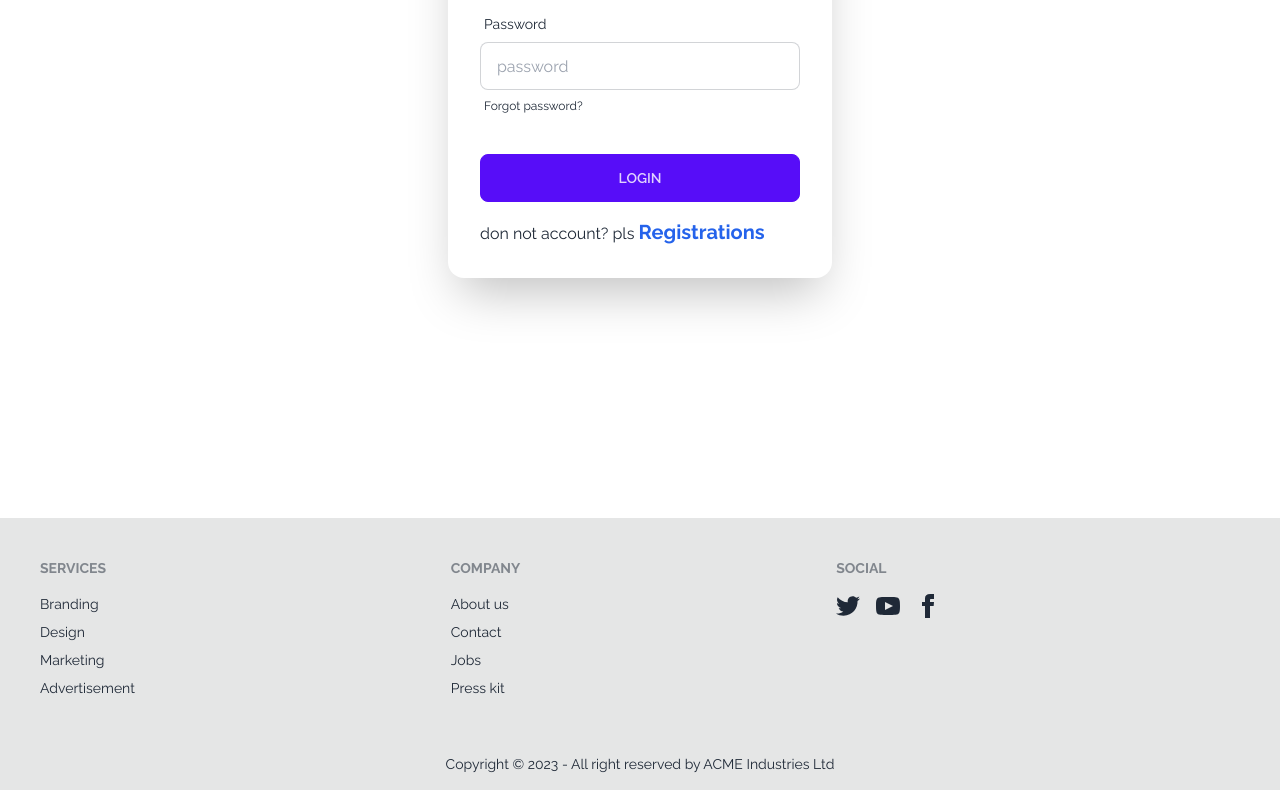
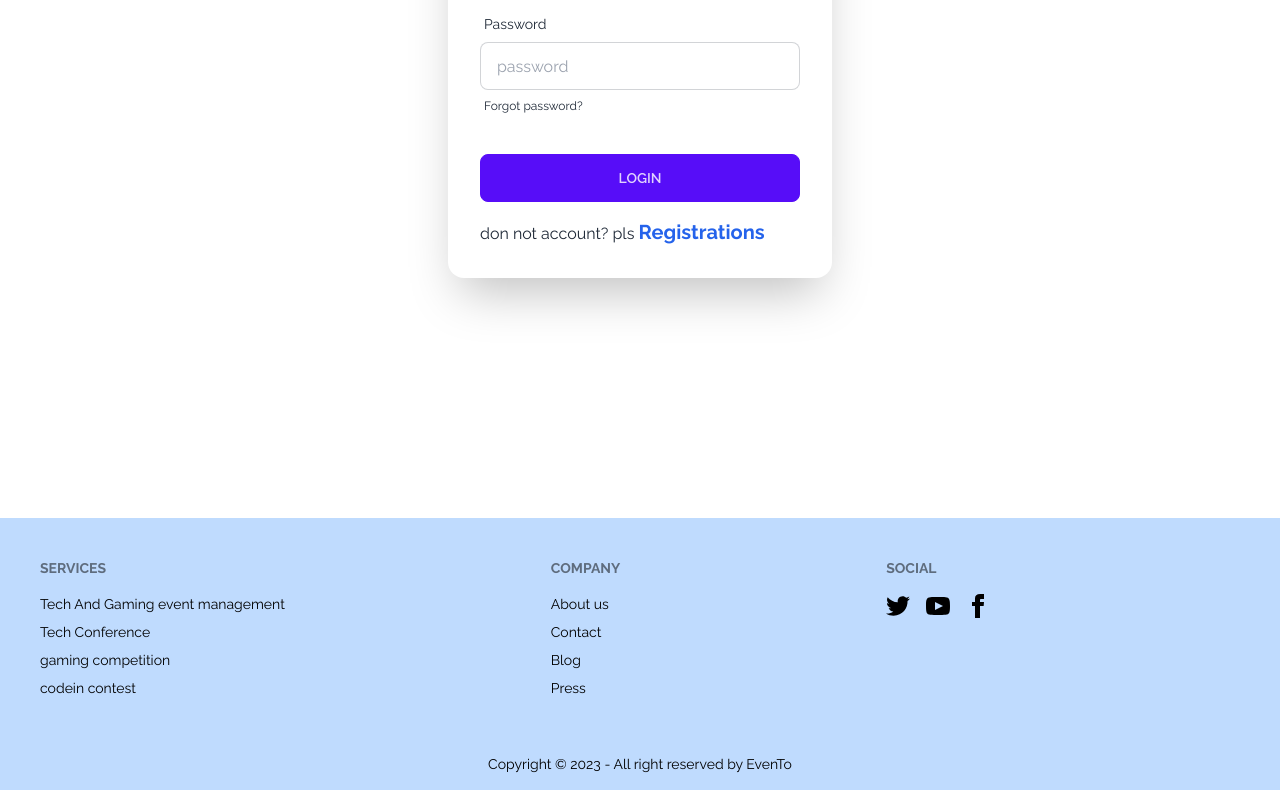
Before and after one commit to Foysal79/Tech-and-gameing-Event-Management-react, a React (Vite) app: page /login in a window 1280 px wide. Shown: the part 298-1088 px from the top of the page. Built offline with nearby package versions, Linux system fonts and the light colour scheme; no server answers.

Commit message:
add my team sesstion

```diff
--- a/src/Home/Home.jsx
+++ b/src/Home/Home.jsx
@@ -13,7 +13,9 @@ const Home = () => {
     return (
         <div className='space-y-10'>
 
+
             <SimpleSlider></SimpleSlider>
+
             <RecentEvent></RecentEvent>
             <PopularEvent></PopularEvent>
 
--- a/src/Pages/Copyright.jsx
+++ b/src/Pages/Copyright.jsx
@@ -2,9 +2,9 @@ import React from 'react';
 
 const Copyright = () => {
     return (
-        <footer className="footer footer-center p-4 bg-base-300 text-base-content ">
+        <footer className="footer footer-center p-4  bg-blue-200 text-black  ">
   <aside>
-    <p>Copyright © 2023 - All right reserved by ACME Industries Ltd</p>
+    <p>Copyright © 2023 - All right reserved by EvenTo</p>
   </aside>
 </footer>
     );
--- a/src/Pages/Footer.jsx
+++ b/src/Pages/Footer.jsx
@@ -1,21 +1,23 @@
+import { Link } from "react-router-dom";
 
 
 const Footer = () => {
     return (
-        <footer className="footer p-10 bg-base-300 text-base-content mt-52">
+        <footer className="footer p-10   mt-52 bg-blue-200 text-black ">
   <nav>
     <header className="footer-title">Services</header>
-    <a className="link link-hover">Branding</a>
-    <a className="link link-hover">Design</a>
-    <a className="link link-hover">Marketing</a>
-    <a className="link link-hover">Advertisement</a>
+    <a className="link link-hover">Tech And Gaming event management</a>
+    <a className="link link-hover">Tech Conference</a>
+    <a className="link link-hover">gaming competition </a>
+    <a className="link link-hover">codein contest</a>
   </nav>
   <nav>
     <header className="footer-title">Company</header>
-    <a className="link link-hover">About us</a>
-    <a className="link link-hover">Contact</a>
-    <a className="link link-hover">Jobs</a>
-    <a className="link link-hover">Press kit</a>
+    <Link to='/about' ><a className="link link-hover">About us</a> </Link>
+    <Link to='/contact' ><a className="link link-hover">Contact</a> </Link>
+
+    <a className="link link-hover">Blog</a>
+    <a className="link link-hover">Press</a>
   </nav>
   <nav>
     <header className="footer-title">Social</header>
--- a/src/Pages/NavBar.jsx
+++ b/src/Pages/NavBar.jsx
@@ -8,15 +8,20 @@ const NavBar = () => {
 
     const linkNav = <>
     <li><NavLink className="mr-4" to='/' >Home</NavLink></li>
-    <li><NavLink className="mr-4" to='/Service' >Event List</NavLink></li>
+
+       <li><NavLink className="mr-4" to='/Service' >Event List</NavLink></li>
+
     {
       user && <li><NavLink className="mr-4" to='/uoComingEvent' >Up coming event</NavLink></li>
     }
     <li><NavLink className="mr-4" to='/about' >About Us</NavLink></li>
     <li><NavLink className="mr-4" to='/blog' >Blog</NavLink></li>
+
+    <li><NavLink className="mr-4" to='/contact' >Contact us</NavLink></li>
     {
-      user &&  <li><NavLink className="mr-4" to='/contact' >Contact us</NavLink></li>
+      user && <li><NavLink className="mr-4" to='/team' >Our Team</NavLink></li>
     }
+
 
 
 
--- a/src/Pages/Slider.jsx
+++ b/src/Pages/Slider.jsx
@@ -14,7 +14,7 @@ export default function SimpleSlider() {
     slidesToScroll: 1
   };
   return (
-    <Slider {...settings} className="h-[80vh]">
+    <Slider {...settings} className="h-[80vh] lg:w-11/12 mx-auto  mt-1 ">
 
 
 
--- a/src/Pages/Teams.jsx
+++ b/src/Pages/Teams.jsx
@@ -2,8 +2,72 @@ import React from 'react';
 
 const Teams = () => {
     return (
-        <div>
+        <div className='w-10/12 space-y-4 mx-auto'>
+            <h1 className=' py-8 lg:text-5xl font-extrabold text-center'>Our <span className='text-blue-700'>Team</span></h1>
+            <div className="card lg:w-5/12 mx-auto bg-base-100 shadow-xl">
+    <figure className="px-10 pt-10">
+    <img src="https://i.ibb.co/PxGTPk4/indoor-picture-cheerful-handsome-young-man-having-folded-hands-looking-directly-smiling-sincerely-we.jpg" alt="Shoes" className="rounded-xl" />
+    </figure>
+   <div className="card-body items-center text-center">
+    <h2 className="card-title font-bold ">Foysal Nur Ontor</h2>
+    <p>Director, VP, or Head of Events <br />
+    (CEO and Founder)</p>
+     <div className="card-actions">
+      <button className="btn btn-primary">massage</button>
+      <button className="btn btn-primary">About</button>
+    </div>
+    </div>
+    </div>
 
+
+            <div className=' grid grid-cols-1 md:grid-cols-2 lg:grid-cols-3 gap-4 '>
+                {/* 1 */}
+            <div className="card  bg-base-100 shadow-xl">
+  <figure className="px-10 pt-10">
+    <img src="https://i.ibb.co/qBqJ518/close-up-young-successful-man-smiling-camera-standing-casual-outfit-against-blue-background.jpg" alt="Shoes" className="rounded-xl" />
+  </figure>
+  <div className="card-body items-center text-center">
+    <h2 className="card-title font-bold ">Akbor Ali</h2>
+    <p>Event / Marketing Coordinator</p>
+    <div className="card-actions">
+      <button className="btn btn-primary">massage</button>
+
+    </div>
+  </div>
+</div>
+
+{/* 2 */}
+
+<div className="card  bg-base-100 shadow-xl">
+  <figure className="px-10 pt-10">
+    <img src="https://i.ibb.co/WvDz2Y3/expressive-woman-posing-outdoor.jpg" alt="Shoes" className="rounded-xl" />
+  </figure>
+  <div className="card-body items-center text-center">
+    <h2 className="card-title font-bold ">Miftahul Zannat</h2>
+    <p>Marketing Lead </p>
+    <div className="card-actions">
+      <button className="btn btn-primary">massage</button>
+    </div>
+  </div>
+</div>
+{/* 3 */}
+
+<div className="card  bg-base-100 shadow-xl">
+  <figure className="px-10 pt-10">
+    <img src="https://i.ibb.co/1v9BkDP/fpdl-in-cheerful-curly-business-girl-wearing-glasses-176420-206-normal.jpg" alt="Shoes" className="rounded-xl" />
+  </figure>
+  <div className="card-body items-center text-center">
+    <h2 className="card-title font-bold ">Tanisha</h2>
+    <p>Designer / Experiential Designer</p>
+    <div className="card-actions">
+      <button className="btn btn-primary">massage</button>
+    </div>
+  </div>
+</div>
+
+
+
+        </div>
         </div>
     );
 };
```
Also changed, not shown: src/Routes/Routes.jsx (+6 -1 lines).
